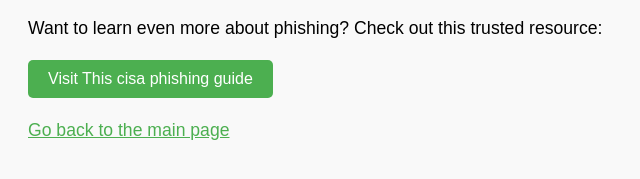
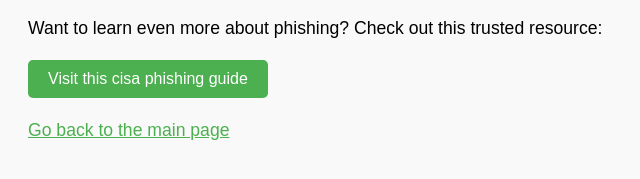
Before and after one commit to Thren55/Phishing-a-fish, a plain HTML site: page education.html in a window 1280 px wide. Shown: the part 229-408 px from the top of the page, 0-640 px from the left. Drawn offline with Linux system fonts and the light colour scheme.

Commit message:
Update education.html

```diff
--- a/education.html
+++ b/education.html
@@ -14,18 +14,12 @@
   gtag('config', 'G-GBW0HZPSMF');
 </script>
     <style>
-        body {
-            font-family: Arial, sans-serif;
+        body {font-family: Arial, sans-serif;
             background-color: #f9f9f9;
-            padding: 20px;
-        }
-        h1 {
-            color: #4CAF50;
-        }
-        p {
-            font-size: 1.1em;
-            line-height: 1.6;
-        }
+            padding: 20px;}
+        h1 {color: #4CAF50;}
+        p {font-size: 1.1em;
+            line-height: 1.6;}
     </style>
 </head>
 <body>
@@ -40,7 +34,7 @@
     <p>Want to learn even more about phishing? Check out this trusted resource:</p>
 <a href="https://www.cisa.gov/secure-our-world/recognize-and-report-phishing" target="_blank">
     <button style="padding: 10px 20px; font-size: 16px; background-color: #4CAF50; color: white; border: none; cursor: pointer; border-radius: 5px;">
-        Visit This cisa phishing guide
+        Visit this cisa phishing guide
     </button>
 </a>
 
```
